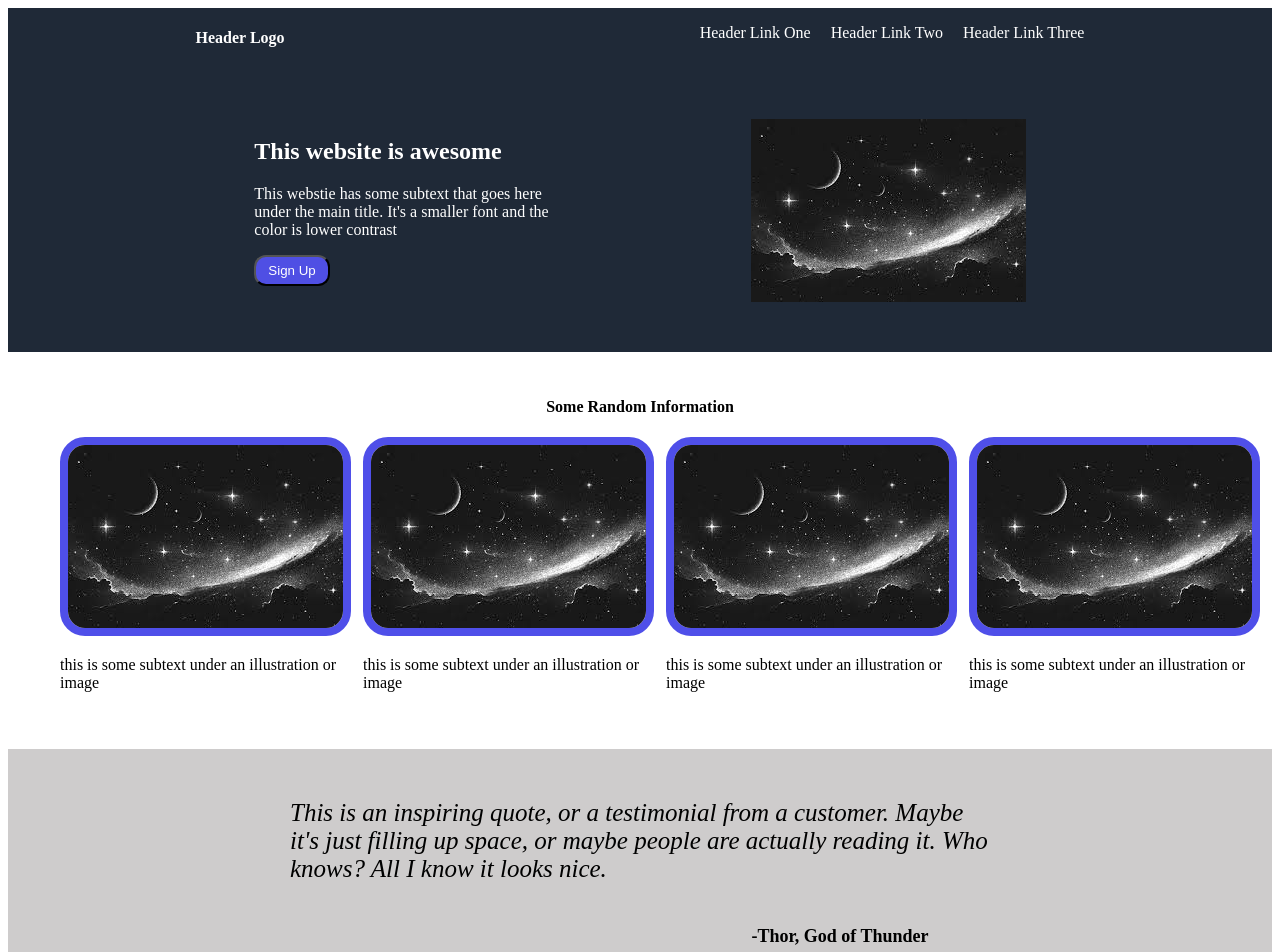
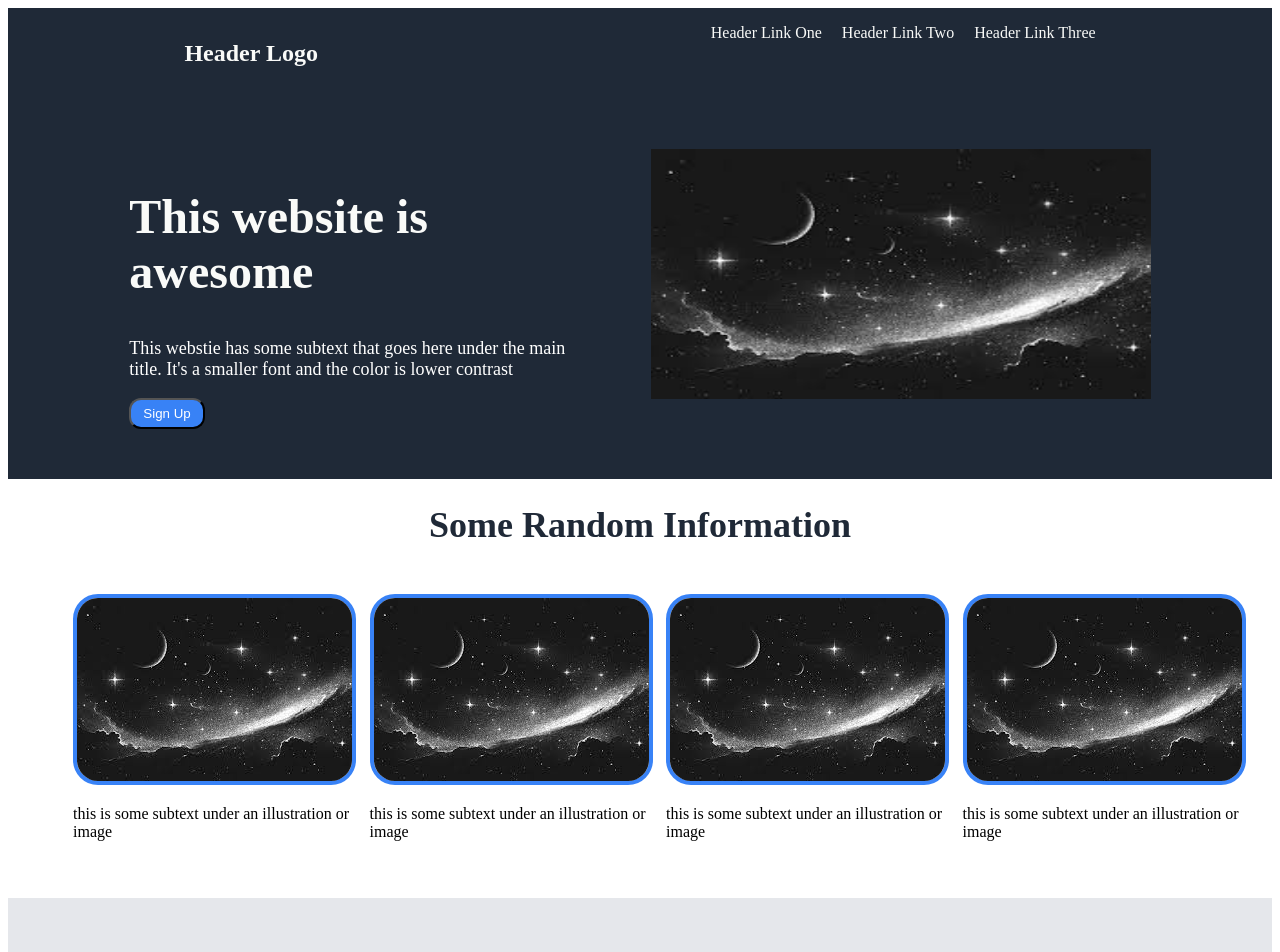
Before and after one commit to AustinG20/odin-landing-page, a plain HTML site: page index.html in a window 1280 px wide. Shown: the top 952 px of the page. Drawn offline with Linux system fonts and the light colour scheme.

Commit message:
Finish css styling

```diff
--- a/index.html
+++ b/index.html
@@ -10,9 +10,9 @@
     <div class="header">
         <h4>Header Logo</h4>
         <ul class="rightLinks">
-            <li>Header Link One</li>
-            <li>Header Link Two</li>
-            <li>Header Link Three</li>
+            <li><a href="index.html">Header Link One</a></li>
+            <li><a href="index.html">Header Link Two</a></li>
+            <li><a href="index.html">Header Link Three</a></li>
         </ul>
     </div>
     <div class="body">
--- a/style.css
+++ b/style.css
@@ -12,6 +12,16 @@ html{
     margin: 0px;
     padding: 0;
     color: white;
+}
+
+a{
+    text-decoration: none;
+    color: #f9faf8;
+}
+
+.header h4{
+    font-size: 24px;
+    color: #f9faf8;
 }
 
 .rightLinks{
@@ -34,19 +44,41 @@ ul{
     color: white;
 }
 
+
+.sectionOne img{
+    width: 500px;
+    height: 250px;
+}
+
 .container button{
-    background-color: rgb(79, 79, 228);
+    background-color: #3882F6;
     color: white;
     border-radius: 12px;
     padding: 6px 12px;
 }
 
 .container{
-    max-width: 300px;
+    max-width: 450px;
+    margin: 0px;
+    padding: 0px;
+}
+
+.container h2{
+    font-weight: 900;
+    color: #f9faf8;
+    font-size: 48px;
+}
+
+.container p{
+    font-size: 18px;
 }
 
 .sectionTwo h4{
+    margin-top: 0px;
     text-align: center;
+    font-size: 36px;
+    color: #1F2937;
+    font-weight: 900;
 }
 
 .containerTwo ul{
@@ -56,7 +88,7 @@ ul{
 }
 
 .containerTwo img{
-    border: 8px solid rgb(79, 79, 233);
+    border: 4px solid #3882F6;
     border-radius: 25px;
 }
 
@@ -75,19 +107,26 @@ ul{
     justify-content: center;
     align-items: center;
     padding: 25px;
-    background-color: rgb(206, 204, 204);
+    background-color: #E5E7EB;
 }
 
 .quote{
-    max-width: 700px;
-    font-size: 25px;
-    font-style: italic;
+    max-width: 825px;
+    font-size: 36px;
+    font-style: light italic;
+    color: #1F2937;
+    margin-bottom: 5px;
 }
 
 .author{
-    margin-left: 400px;
-    font-size: 18px;
+    margin-left: 500px;
+    font-size: 25px;
     font-weight: bold;
+    margin-top: 0px;
+}
+
+.sectionFour{
+    padding: 20px;
 }
 
 .containerThree{
@@ -95,7 +134,7 @@ ul{
     justify-content: center;
     gap: 20px;
     margin: 20px 500px;
-    background-color: rgb(79, 79, 233);
+    background-color: #3882F6;
     border-radius: 12px;
     color: white;
 }
@@ -105,7 +144,7 @@ ul{
     align-self: center;
     border-radius: 12px;
     color: white;
-    background-color: rgb(79, 79, 233);
+    background-color: #3882F6;
     border: 1px solid white;
 }
 
```
